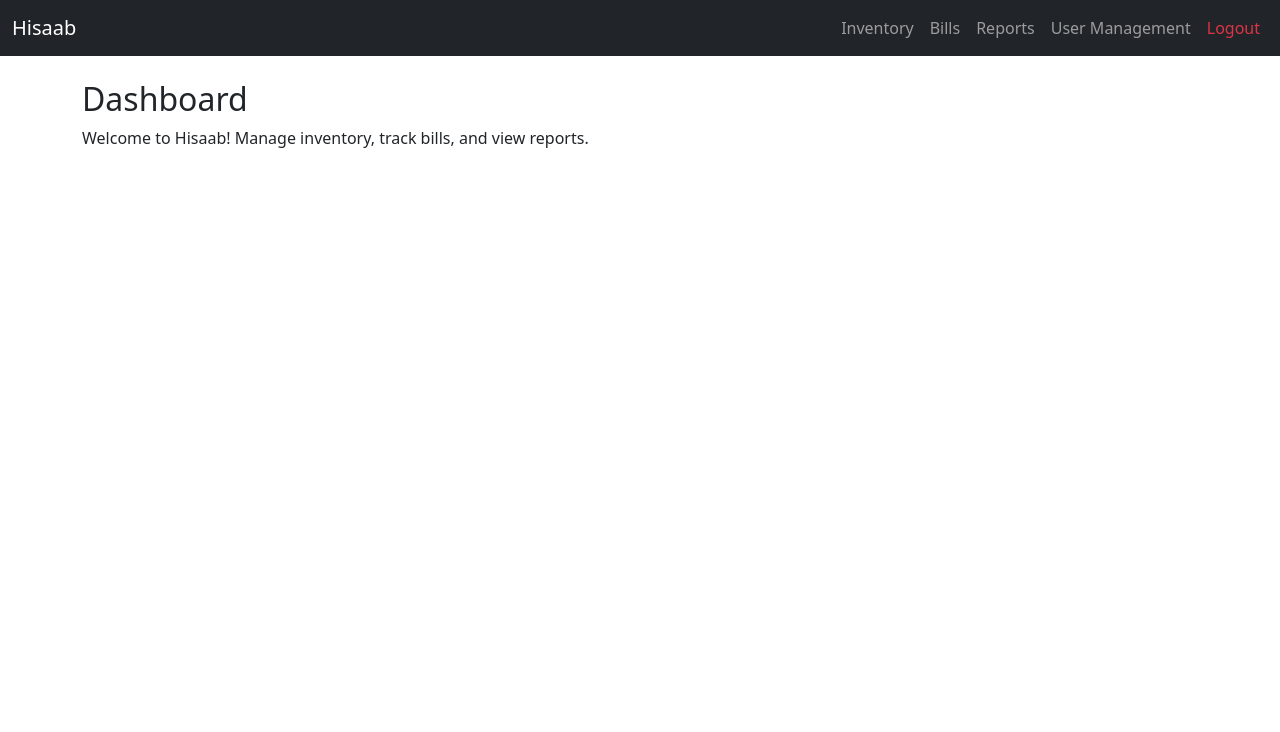
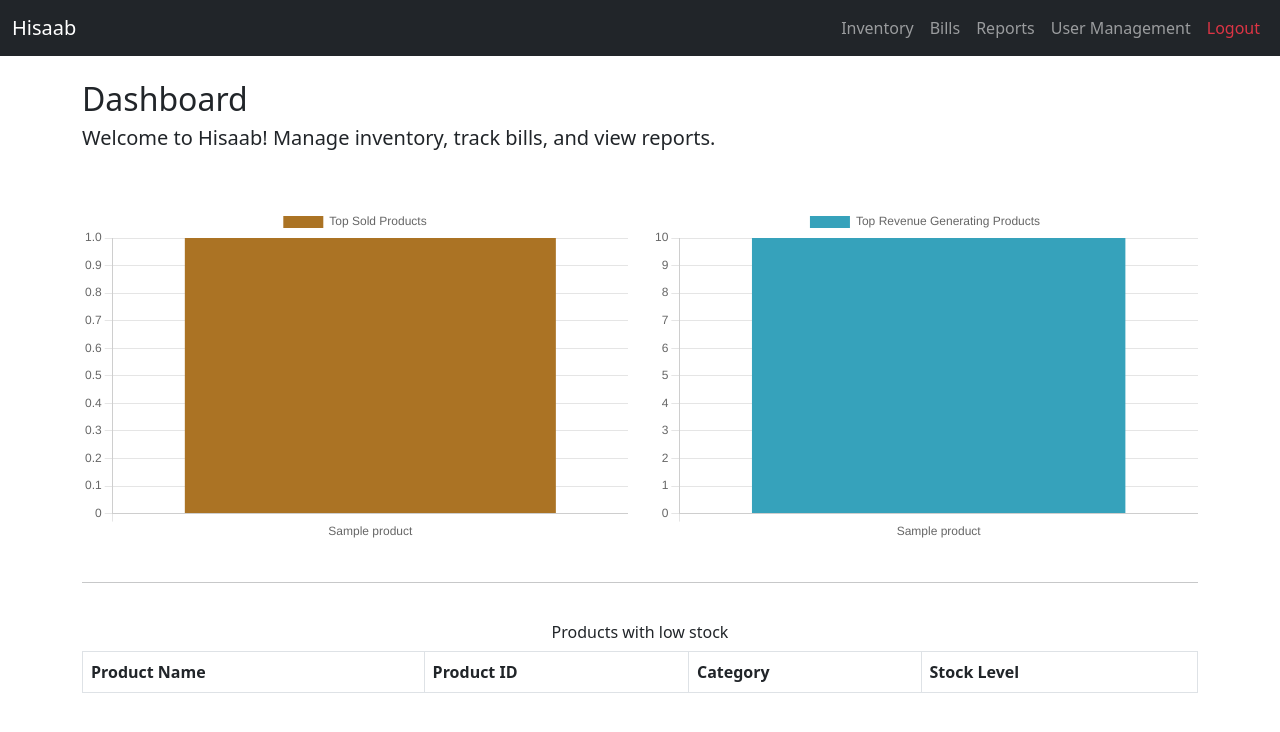
Before and after one commit to sakc-c/Hisaab_Project, a Django app: page /dashboard/ in a window 1280 px wide. Shown: the top 732 px of the page. Run offline with Django 5.2, Linux system fonts and the light colour scheme; a user stored in the database is signed in; tables that the repository leaves empty hold one stand-in row (values such as "Sample post"); lists and menus that the app fills with data are empty.

Commit message:
dashboard charts and tables

```diff
--- a/hisaab/templates/hisaab/dashboard.html
+++ b/hisaab/templates/hisaab/dashboard.html
@@ -1,5 +1,86 @@
 {% extends 'hisaab/base.html' %}
 {% block content %}
+<head>
+    <script src="https://cdn.jsdelivr.net/npm/chart.js"></script>
+</head>
 <h2>Dashboard</h2>
-<p>Welcome to Hisaab! Manage inventory, track bills, and view reports.</p>
+<h5>Welcome to Hisaab! Manage inventory, track bills, and view reports.</h5>
+<br><br>
+
+{{ sold_labels|json_script:"sold_labels" }}
+{{ sold_data|json_script:"sold_data" }}
+{{ revenue_labels|json_script:"revenue_labels" }}
+{{ revenue_data|json_script:"revenue_data" }}
+
+<div class="row">
+    <div class="col-md-6">
+        <div class="chart-container">
+            <canvas id="soldBarChart" height="400" width="650"></canvas>
+        </div>
+    </div>
+    <div class="col-md-6">
+        <div class="chart-container">
+            <canvas id="revenueBarChart"height="400" width="650"></canvas>
+        </div>
+    </div>
+</div>
+<br>
+<hr>
+<br>
+
+<center><h6>Products with low stock</h6></center>
+<table class="table table-bordered">
+    <thead>
+        <tr>
+            <th>Product Name</th>
+            <th>Product ID</th>
+            <th>Category</th>
+            <th>Stock Level</th>
+        </tr>
+    </thead>
+    <tbody>
+        {% for product in low_stock_products %}
+        <tr>
+            <td>{{ product.name }}</td>
+            <td>{{ product.productID }}</td>
+            <td>{{ product.categoryID.name }}</td>
+            <td>{{ product.stockLevel }}</td>
+        </tr>
+        {% endfor %}
+    </tbody>
+</table>
+
+<script>
+    // Sold Products Chart
+    var ctx1 = document.getElementById("soldBarChart").getContext("2d");
+    var soldLabels = JSON.parse(document.getElementById('sold_labels').textContent);
+    var soldData = JSON.parse(document.getElementById('sold_data').textContent);
+    new Chart(ctx1, {
+        type: "bar",
+        data: {
+            labels: soldLabels,
+            datasets: [{
+                label: "Top Sold Products",
+                data: soldData,
+                backgroundColor: "#AB7324"
+            }]
+        }
+    });
+
+    // Revenue Generating Products Chart
+    var ctx2 = document.getElementById("revenueBarChart").getContext("2d");
+    var revenueLabels = JSON.parse(document.getElementById('revenue_labels').textContent);
+    var revenueData = JSON.parse(document.getElementById('revenue_data').textContent);
+    new Chart(ctx2, {
+        type: "bar",
+        data: {
+            labels: revenueLabels,
+            datasets: [{
+                label: "Top Revenue Generating Products",
+                data: revenueData,
+                backgroundColor: "#36A2BB"
+            }]
+        }
+    });
+</script>
 {% endblock %}
--- a/hisaab/views.py
+++ b/hisaab/views.py
@@ -6,11 +6,12 @@ from django.http import HttpResponse
 from django.urls import reverse
 from django.shortcuts import redirect
 from django.contrib.auth.hashers import check_password
+from django.db.models import Count, Sum
 from django.contrib.auth import get_user_model
 User = get_user_model()
 
 from hisaab.forms import CategoryForm, ProductForm, CreateUserForm, CustomPasswordChangeForm
-from hisaab.models import Category, Product
+from hisaab.models import Category, Product, BillDetails
 from django.contrib.auth.models import Group
 
 
@@ -38,7 +39,31 @@ def user_logout(request):
 
 def dashboard(request):
     if request.user.is_authenticated:
-        return render(request, 'hisaab/dashboard.html')
+        top_three_products_sold = (
+            BillDetails.objects.values('productID', 'productID__name')
+            .annotate(count=Count('productID'))
+            .order_by('-count')[:3]
+        )
+        top_three_revenue_generating_products = (
+           BillDetails.objects.values('productID', 'productID__name')
+           .annotate(total_revenue=Sum('amount'))
+           .order_by('-total_revenue')[:3]
+        )
+        sold_labels = [item['productID__name'] for item in top_three_products_sold]
+        sold_data = [item['count'] for item in top_three_products_sold]
+        revenue_labels = [item['productID__name'] for item in top_three_revenue_generating_products]
+        revenue_data = [item['total_revenue'] for item in top_three_revenue_generating_products]
+
+        low_stock_products = Product.objects.filter(stockLevel__lte=5)
+
+        context = {
+            'sold_labels': sold_labels,
+            'sold_data': sold_data,
+            'revenue_labels': revenue_labels,
+            'revenue_data': revenue_data,
+            'low_stock_products': low_stock_products
+        }
+        return render(request, 'hisaab/dashboard.html', context=context)
     else:
        return render(request, 'hisaab/login.html')
 
```
